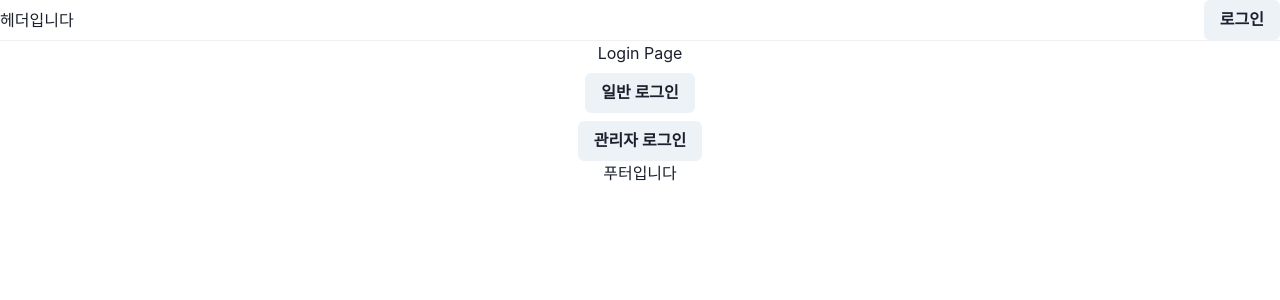
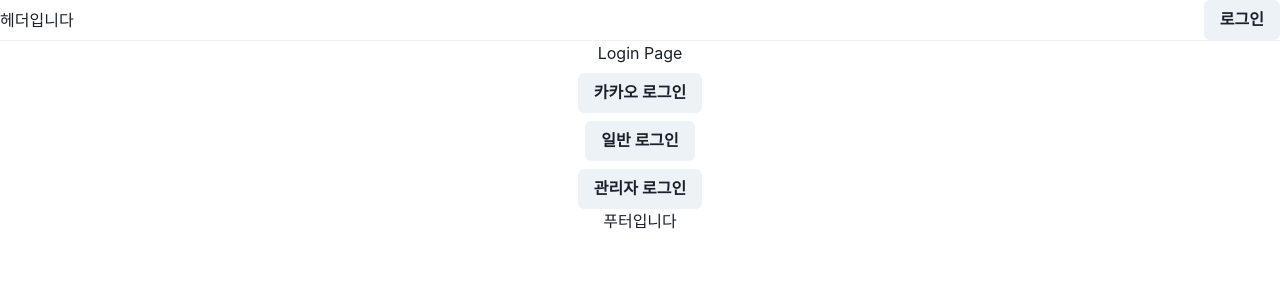
Before and after one commit to BeginVegan/BV-Frontend, a React (Vite) app: page /login in a window 1280 px wide. Shown: the top 300 px of the page. Built offline with nearby package versions, Linux system fonts and the light colour scheme; no server answers.

Commit message:
카카오1차

```diff
--- a/src/pages/Login/LoginPage.jsx
+++ b/src/pages/Login/LoginPage.jsx
@@ -39,11 +39,20 @@
       });
     }
   }, [userStatus]);
+
+  const Rest_api_key = import.meta.env.VITE_KAKAO_REST_API_KEY; //REST API KEY
+  const redirect_uri = 'http://localhost:5173/auth'; //Redirect URI
+  // oauth 요청 URL
+  const kakaoURL = `https://kauth.kakao.com/oauth/authorize?client_id=${Rest_api_key}&redirect_uri=${redirect_uri}&response_type=code`;
+  const handleLogin = () => {
+    window.location.href = kakaoURL;
+  };
   return (
     <>
       {isAuthenticated ? <Navigate to="/main" /> : null}
       <VStack>
         <Text>Login Page</Text>
+        <Button onClick={handleLogin}>카카오 로그인</Button>
         <Button onClick={() => submitLogin('normal')}>일반 로그인</Button>
         <Button onClick={() => submitLogin('admin')}>관리자 로그인</Button>
       </VStack>
--- a/src/pages/Main/MainPage.jsx
+++ b/src/pages/Main/MainPage.jsx
@@ -22,6 +22,8 @@
     navigate('/search/' + query);
   };
   const inputRef = useRef(null);
+
+  console.log(import.meta.env.VITE_KAKAO_REST_API_KEY);
   return (
     <>
       <VStack>
--- a/vite.config.js
+++ b/vite.config.js
@@ -1,5 +1,5 @@
+import react from '@vitejs/plugin-react';
 import { defineConfig } from 'vite';
-import react from '@vitejs/plugin-react';
 import svgr from 'vite-plugin-svgr';
 
 // https://vitejs.dev/config/
@@ -8,4 +8,5 @@
   resolve: {
     alias: [{ find: '@', replacement: '/src' }],
   },
+  envDir: './env/',
 });
```
